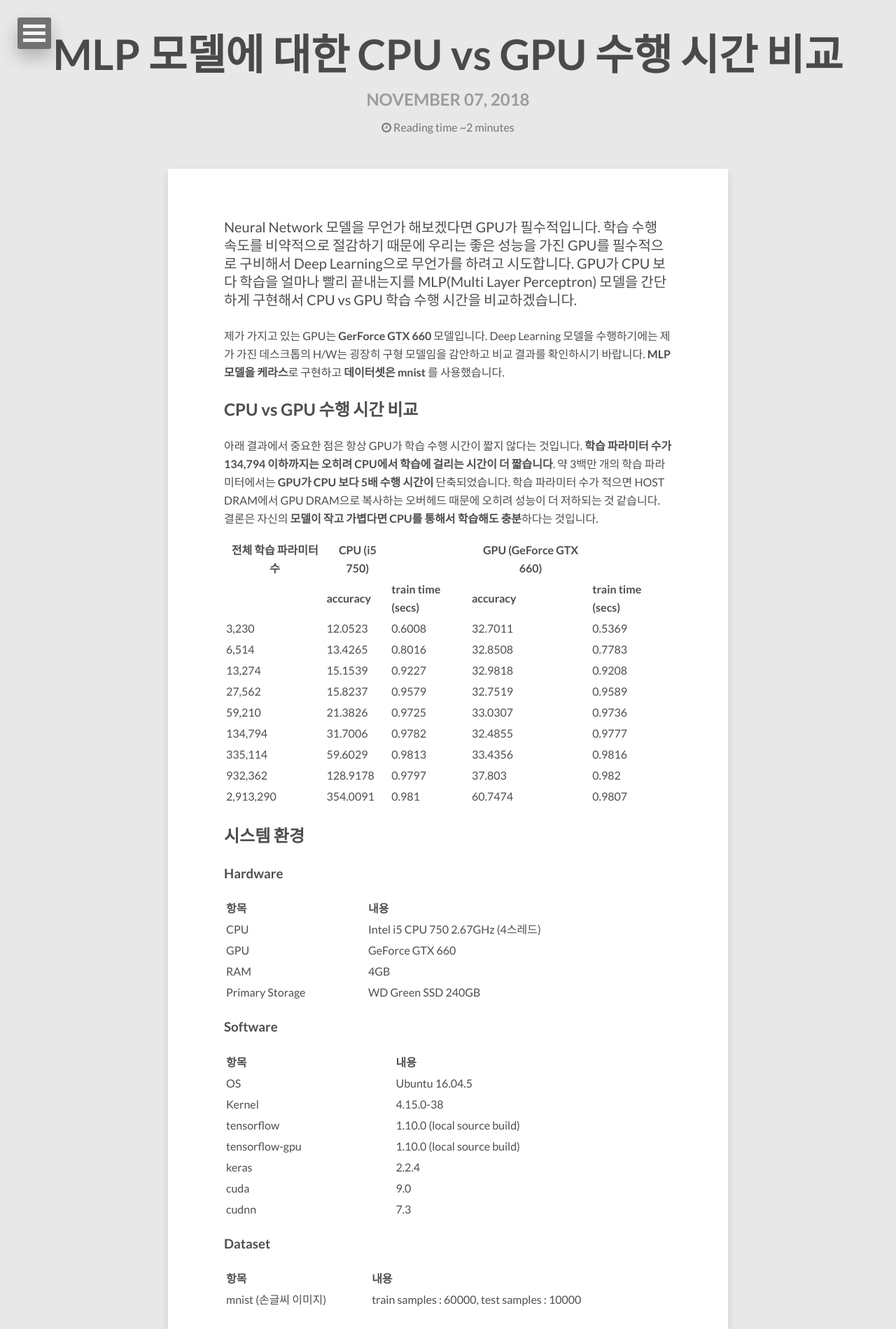
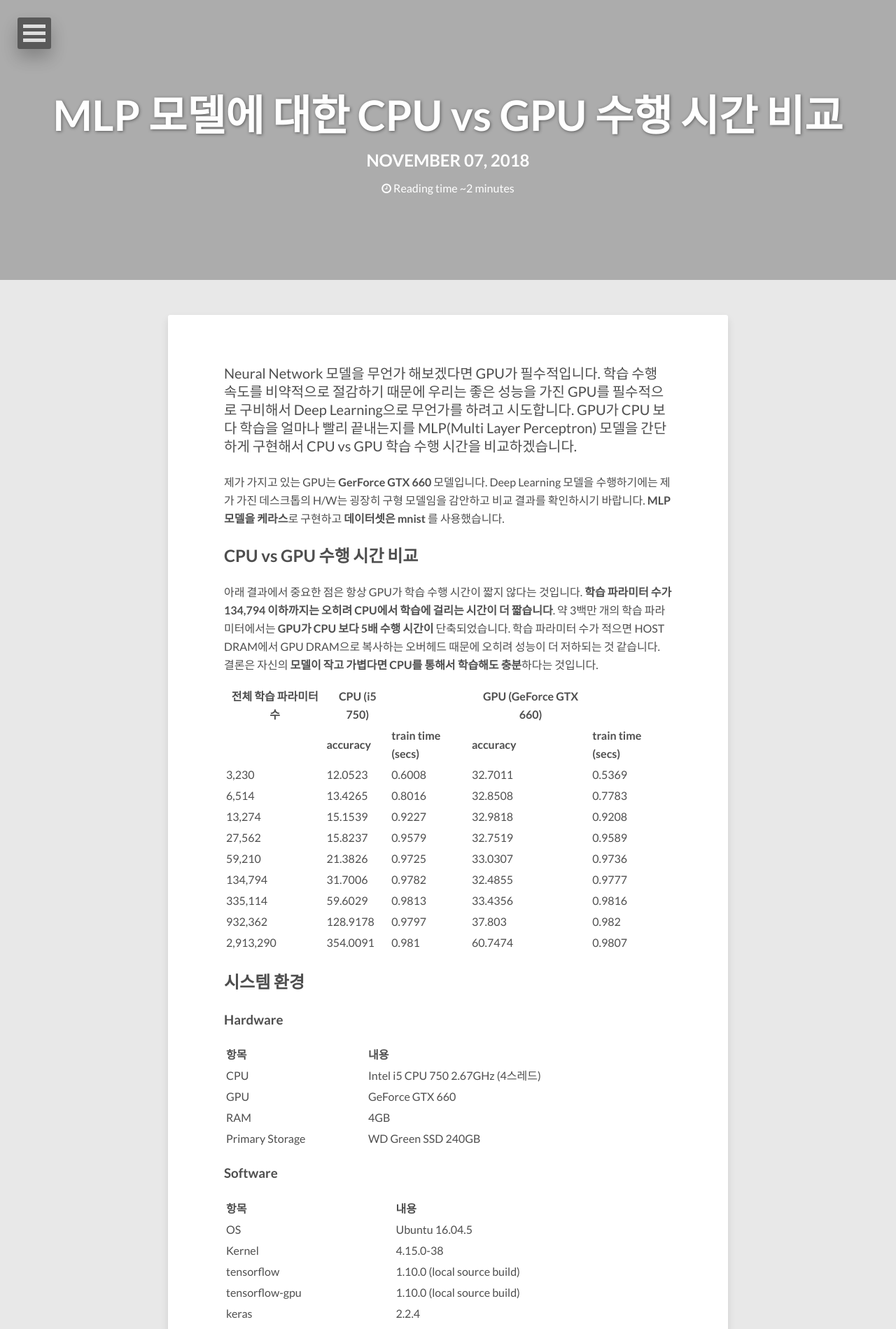
Before and after one commit to cleandever/cleandever.github.io, a Jekyll site: the page built from _posts/2018-11-07-cpu_vs_gpu_speed_compare.md, in a window 1280 px wide. Shown: the top 1899 px of the page at 70% size. Built offline with Jekyll 4.4.1, drawn with Linux system fonts in a browser that asks for light colours; nearby versions of some CDN libraries; comment, search, counter and statistics services are not loaded.

Commit message:
chage images

```diff
--- a/_posts/2018-11-07-cpu_vs_gpu_speed_compare.md
+++ b/_posts/2018-11-07-cpu_vs_gpu_speed_compare.md
@@ -3,6 +3,9 @@ layout: post
 title: "MLP 모델에 대한 CPU vs GPU 수행 시간 비교"
 description: MLP 모델에 대한 CPU vs GPU 수행 시간 비교"
 tags: [cpu vs gpu, deep learning, machine learning, mlp train time]
+image:
+  path: /images/legacy/abstract-1.jpg
+  feature: abstract-1.jpg
 comments: true
 ---
 
```
Also changed, not shown: images/legacy/3953273590_704e3899d5_m.jpg (renamed from images/3953273590_704e3899d5_m.jpg), images/legacy/abstract-1.jpg (renamed from images/abstract-1.jpg), images/legacy/abstract-10.jpg (renamed from images/abstract-10.jpg), images/legacy/abstract-11.jpg (renamed from images/abstract-11.jpg), images/legacy/abstract-12.jpg (renamed from images/abstract-12.jpg), images/legacy/abstract-2.jpg (renamed from images/abstract-2.jpg), images/legacy/abstract-3.jpg (renamed from images/abstract-3.jpg), images/legacy/abstract-4.jpg (renamed from images/abstract-4.jpg), images/legacy/abstract-5.jpg (renamed from images/abstract-5.jpg), images/legacy/abstract-6.jpg (renamed from images/abstract-6.jpg), images/legacy/abstract-7.jpg (renamed from images/abstract-7.jpg), images/legacy/abstract-8.jpg (renamed from images/abstract-8.jpg).
